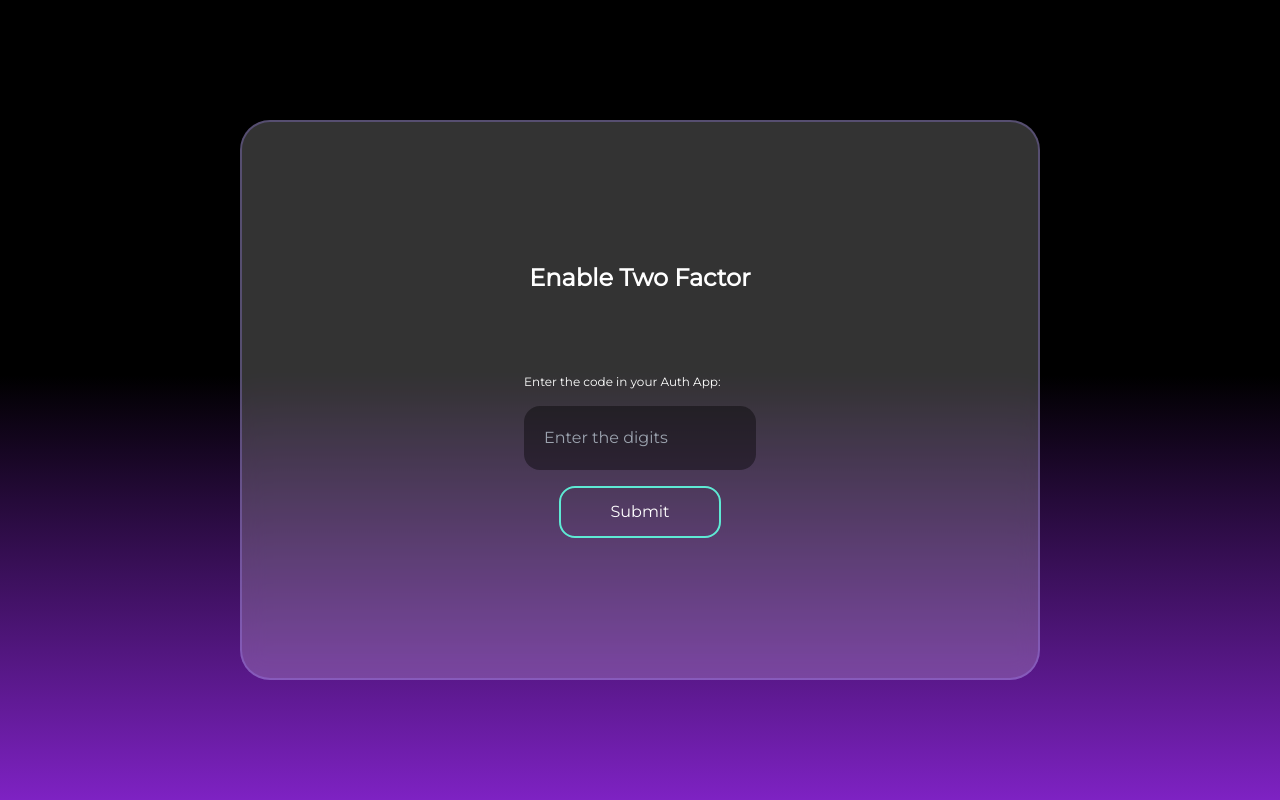
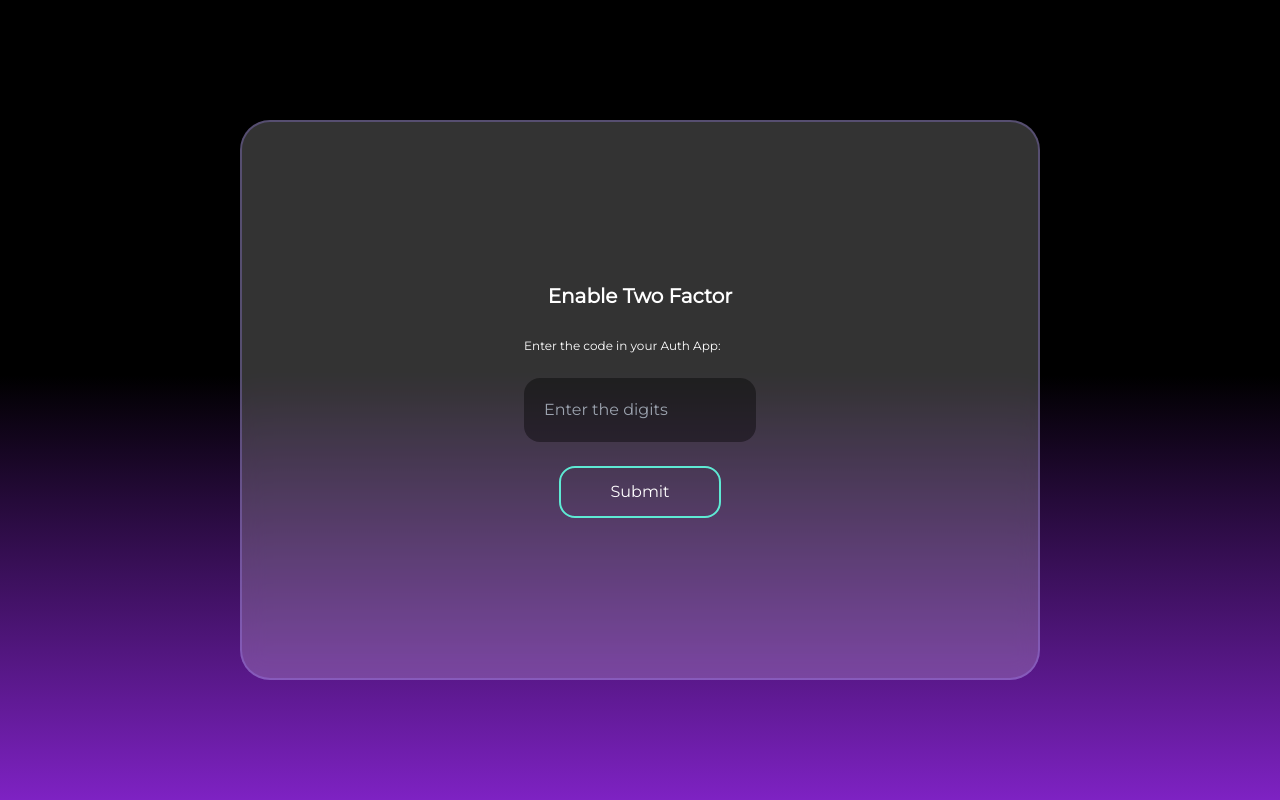
Before and after one commit to chzabakh/last_tr, a Next.js app: page /activate in a window 1280 px wide. Built offline with nearby package versions, Linux system fonts and the light colour scheme.

Commit message:
2fac first is done with verify

```diff
--- a/src/pages/activate.tsx
+++ b/src/pages/activate.tsx
@@ -62,11 +62,15 @@ const activate = () => {
       <div className="h-[35rem] w-[50rem] gap-3 flex justify-center items-center
        flex-col  border-2 border-opacity-30 border-violet-400 bg-opacity-20 bg-white
         bg-blur-md backdrop-filter backdrop-blur-md p-4 rounded-[30px]">
-            <div className='flex flex-col justify-center flex-1 lg:gap-20'>
-            <div className='self-center lg:text-2xl text-md font-extrabold'>
+
+            <div className='flex flex-col justify-center gap-7'>
+
+            <div className='self-center text-xl text-md font-extrabold'>
+
                 <h1>Enable Two Factor</h1>
             </div>
-            <div className='flex flex-col lg:gap-4  gap-1 justify-between'>
+
+            <div className='flex flex-col gap-6 justify-between'>
                <p className='text-xs'>Enter the code in your Auth App:</p>
                 <input className="lg:p-5 p-3 rounded-2xl bg-black/40" type="text" placeholder='Enter the digits' onChange={(e: ChangeEvent<HTMLInputElement>) => setCode(e.target.value)}></input>
                 <button className='border-2 border-[#5eead4] hover:text-[#c084fc] hover:border-white p-3 rounded-2xl w-[70%] self-center' onClick={submitCode}>Submit</button>
```
